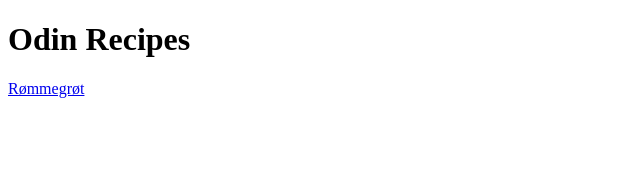
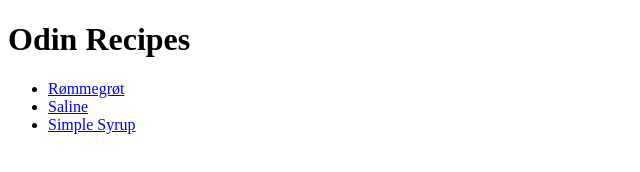
Before and after one commit to LucasELarson/odin-recipes, a plain HTML site: page index.html in a window 1280 px wide. Shown: the whole page, without its empty margins (0-640 px from the left). Drawn offline with Linux system fonts and the light colour scheme.

Commit message:
Added the links to Saline and Simple Syrup recipes

```diff
--- a/index.html
+++ b/index.html
@@ -8,6 +8,10 @@
 </head>
 <body>
     <h1>Odin Recipes</h1>
-    <a href="./recipes/rømmegrøt.html">Rømmegrøt</a>
+    <ul>
+        <li><a href="./recipes/rømmegrøt.html">Rømmegrøt</a></li>
+        <li><a href="./recipes/saline.html">Saline</a></li>
+        <li><a href="./recipes/simple-syrup.html">Simple Syrup</a></li>
+    </ul>
 </body>
 </html>
```
